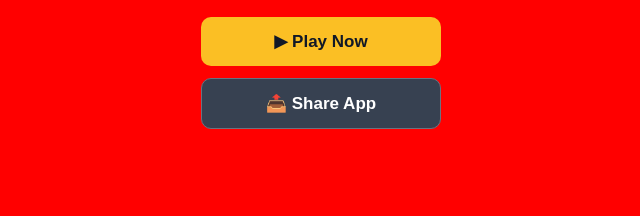
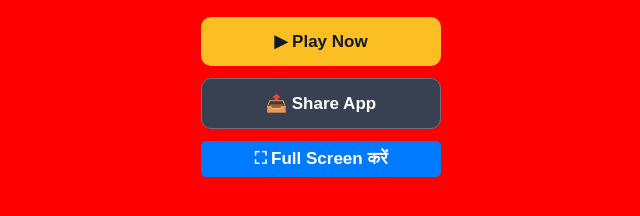
Before and after one commit to arnalm/TestAds, a plain HTML site: page index.html in a window 1280 px wide. Shown: the part 238-454 px from the top of the page, without its empty margins (319-959 px from the left). Drawn offline with Linux system fonts and the light colour scheme.

Commit message:
Add full-screen button to index.html
Added a button to enable full-screen mode.

```diff
--- a/index.html
+++ b/index.html
@@ -109,6 +109,10 @@
   <button id="install-btn" type="button">
     📲 Install App
   </button>
+<!-- इसे अपने ऐप में सबसे ऊपर लगा दें -->
+<button onclick="document.documentElement.requestFullscreen()" style="padding: 8px 15px; background: #007bff; color: white; border: none; border-radius: 5px;">
+  ⛶ Full Screen करें
+</button>
 
   <script type="text/javascript" charset="utf-8">
     //____1. Service Worker Registration____
```
